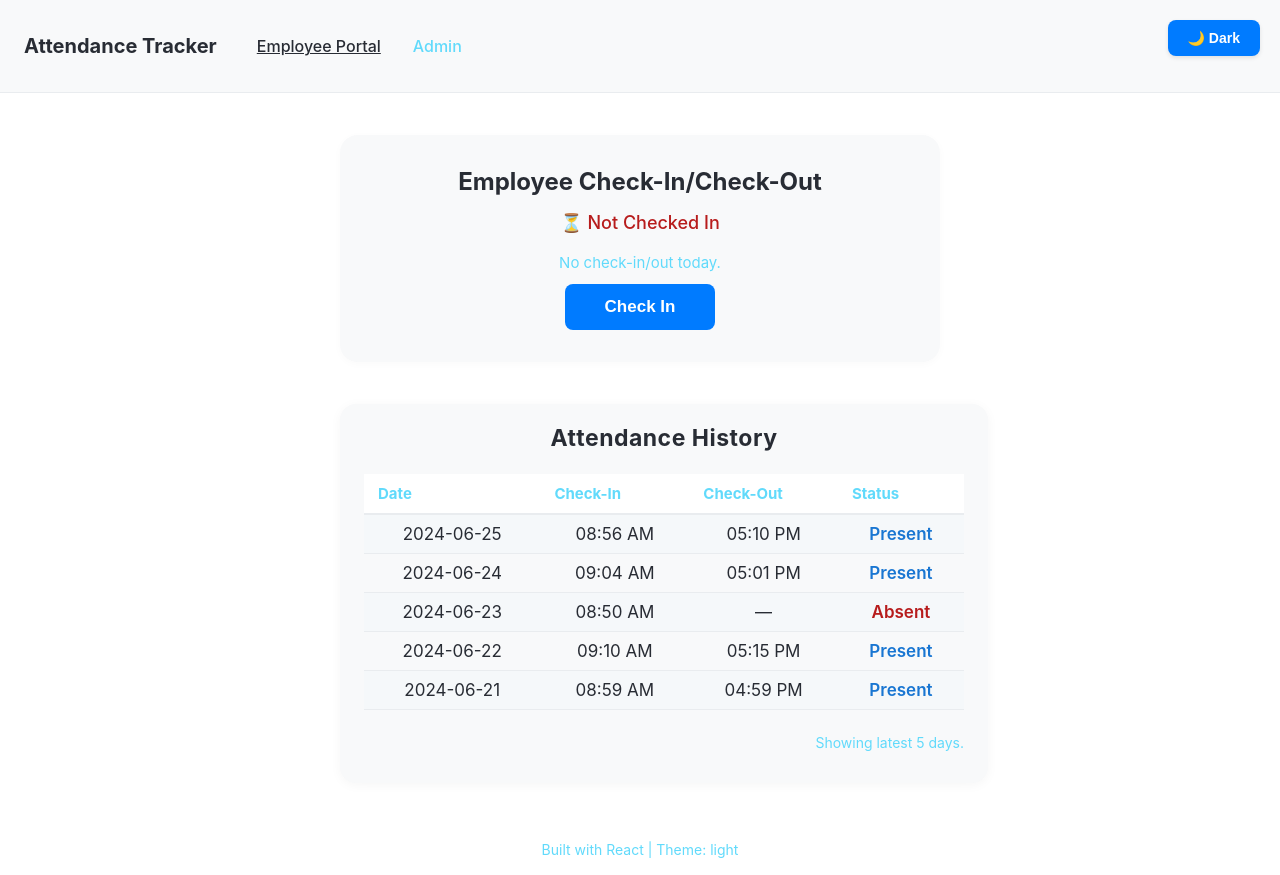
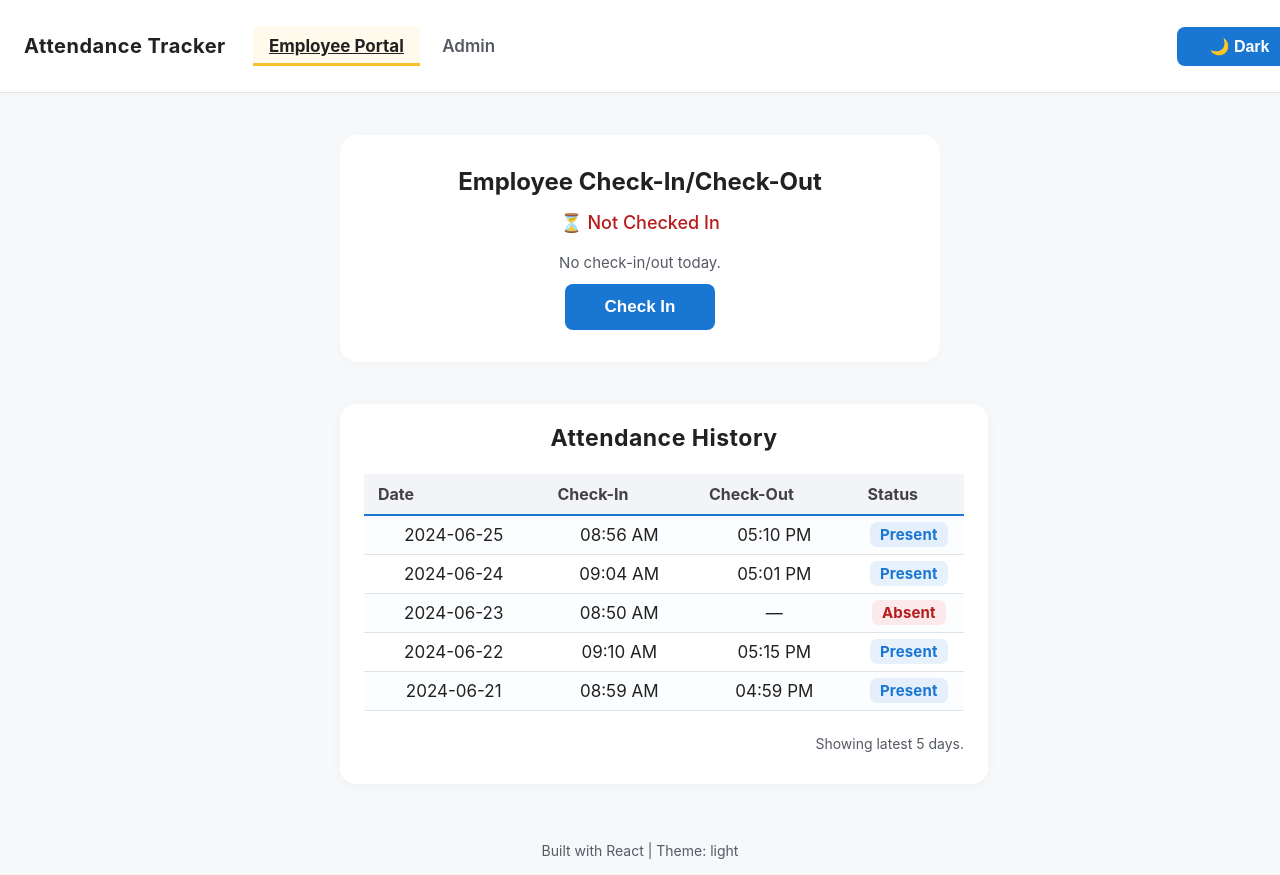
Before and after one commit to Workflow-Manager-admin/attendtrack-110575-4d5af8ed, a React (Create React App) app in the folder attendance_frontend/: page / in a window 1280 px wide. Shown: the top 875 px of the page. Built offline with nearby package versions, Linux system fonts and the light colour scheme.

Commit message:
CheckPoint - cg7c666613

```diff
--- a/attendance_frontend/src/App.css
+++ b/attendance_frontend/src/App.css
@@ -1,24 +1,62 @@
 /* CSS Variables for Theme Management */
 :root {
   /* Light theme colors */
-  --bg-primary: #ffffff;
-  --bg-secondary: #f8f9fa;
-  --text-primary: #282c34;
-  --text-secondary: #61dafb;
-  --border-color: #e9ecef;
-  --button-bg: #007bff;
-  --button-text: #ffffff;
+  --color-primary: #1976d2;
+  --color-secondary: #424242;
+  --color-accent: #fbc02d;
+
+  --bg-primary: #f6f8fa;
+  --bg-secondary: #ffffff;
+  --surface: #f9fafb;
+  --text-primary: #212121;
+  --text-secondary: #555a63;
+  --text-muted: #7a7a7a;
+  --text-highlight: var(--color-primary);
+
+  --border-color: #e0e3e7;
+  --button-bg: var(--color-primary);
+  --button-text: #fff;
+  --button-accent-bg: var(--color-accent);
+  --button-accent-text: #393300;
+  --navbar-bg: #ffffff;
+  --navbar-link: var(--color-primary);
+
+  --admin-sidenav-bg: #f3f4f6;
+  --admin-sidenav-active-bg: var(--color-primary);
+  --admin-sidenav-active-text: #fff;
+  --admin-sidenav-text: var(--color-secondary);
+  --table-header-bg: #f2f4f7;
+  --table-header-text: var(--color-secondary);
+
+  --shadow: 0 2px 12px rgba(33, 33, 33, 0.06);
+  --shadow-light: 0 1px 7px rgba(33,33,33,0.03);
 }
 
 [data-theme="dark"] {
-  /* Dark theme colors */
-  --bg-primary: #1a1a1a;
-  --bg-secondary: #282c34;
-  --text-primary: #ffffff;
-  --text-secondary: #61dafb;
-  --border-color: #404040;
-  --button-bg: #0056b3;
-  --button-text: #ffffff;
+  /* Optional: Slightly darker look, but still prioritizing brand colors */
+  --bg-primary: #23272c;
+  --bg-secondary: #24292f;
+  --surface: #1a1e23;
+  --text-primary: #f4f6f9;
+  --text-secondary: #adb5bd;
+  --text-muted: #888;
+  --text-highlight: var(--color-accent);
+
+  --border-color: #32374d;
+  --button-bg: var(--color-primary);
+  --button-text: #fff;
+  --button-accent-bg: var(--color-accent);
+  --button-accent-text: #231e00;
+  --navbar-bg: #20252b;
+  --navbar-link: var(--color-accent);
+  --admin-sidenav-bg: #23272c;
+  --admin-sidenav-active-bg: var(--color-accent);
+  --admin-sidenav-active-text: #23272c;
+  --admin-sidenav-text: #adb5bd;
+  --table-header-bg: #21242a;
+  --table-header-text: #fbc02d;
+  --shadow: 0 2px 12px rgba(33, 33, 33, 0.25);
+  --shadow-light: 0 1px 7px rgba(33,33,33,0.11);
 }
 
 .App {
@@ -59,21 +97,60 @@
 }
 
 /* Navigation Styles */
+.main-header {
+  background: var(--navbar-bg);
+  min-height: 56px;
+  box-shadow: var(--shadow-light);
+}
+
+.main-header .logo {
+  color: var(--color-primary);
+  letter-spacing: 0.5px;
+  font-size: 22px;
+}
+
+.main-header nav {
+  display: flex;
+}
+
 .main-header .nav-link {
-  font-size: 16px;
-  font-weight: 500;
-  transition: color 0.2s;
+  font-size: 17px;
+  font-weight: 600;
+  padding: 0 1.1rem;
+  color: var(--color-secondary);
+  text-decoration: none;
+  border-radius: 5px 5px 0 0;
+  background: none;
+  transition: all 0.22s cubic-bezier(.4,0,.2,1);
+  margin: 0 0.2rem;
+  line-height: 40px;
+  outline: none;
+  cursor: pointer;
+  position: relative;
+}
+
+.main-header .nav-link.active,
+.main-header .nav-link[aria-current="page"],
+.main-header .nav-link[style*="underline"] {
+  color: var(--color-primary);
+  background: rgba(25,118,210,0.08);
+  box-shadow: inset 0 -3px 0 var(--color-accent);
+  text-decoration: none;
 }
 
 .main-header .nav-link:hover {
-  opacity: 0.85;
+  color: var(--color-accent);
+  background: rgba(251,192,45,0.09);
   text-decoration: underline;
+  box-shadow: none;
 }
 
 .admin-sidenav .admin-side-link.active,
 .main-header .nav-link[style*="underline"]  {
-  color: var(--button-bg);
+  color: var(--color-accent);
+  background: rgba(251,192,45,0.09);
   text-decoration: underline;
+  font-weight: 700;
 }
 
 /* Admin dashboard layout */
@@ -81,39 +158,144 @@
   min-height: 100vh;
 }
 
+.admin-sidenav {
+  background: var(--admin-sidenav-bg);
+  border-right: 2.5px solid var(--border-color);
+  min-width: 220px;
+  height: 100%;
+  box-shadow: -2px 0 14px -9px rgba(66,66,66,0.025);
+}
+
+.admin-sidenav .admin-side-link {
+  color: var(--admin-sidenav-text);
+  font-size: 17px;
+  font-weight: 600;
+  text-decoration: none;
+  padding: 0.6rem 1rem;
+  border-radius: 7px;
+  margin-bottom: 0.35rem;
+  transition: all 0.19s cubic-bezier(.4,0,.2,1);
+  display: block;
+}
+
+.admin-sidenav .admin-side-link.active {
+  background: var(--admin-sidenav-active-bg);
+  color: var(--admin-sidenav-active-text);
+  font-weight: 700;
+  box-shadow: 0 1px 7px rgba(33,33,33,0.045);
+}
+
+.admin-sidenav .admin-side-link:hover {
+  background: rgba(25,118,210,0.09);
+  color: var(--color-primary);
+  text-decoration: underline;
+}
+
+.btn,
 .theme-toggle {
-  position: absolute;
-  top: 20px;
-  right: 20px;
-  background-color: var(--button-bg);
+  background: var(--button-bg);
   color: var(--button-text);
   border: none;
   border-radius: 8px;
-  padding: 10px 20px;
-  font-size: 14px;
-  font-weight: 600;
+  font-size: 16px;
+  font-weight: 700;
+  box-shadow: 0 1px 6px rgba(25, 118, 210, 0.03);
+  padding: 10px 22px;
+  min-width: 125px;
   cursor: pointer;
-  transition: all 0.3s ease;
-  box-shadow: 0 2px 4px rgba(0, 0, 0, 0.1);
+  transition: background 0.2s, box-shadow 0.18s, color 0.17s;
+  outline: none;
+  margin: 0 2px;
 }
 
-.theme-toggle:hover {
-  transform: translateY(-2px);
-  box-shadow: 0 4px 8px rgba(0, 0, 0, 0.15);
-  opacity: 0.9;
+.btn:active,
+.theme-toggle:active {
+  background: var(--color-secondary);
+  color: var(--color-accent);
+  box-shadow: 0 0px 0 #1976d2;
 }
 
-.theme-toggle:active {
-  transform: translateY(0);
+.btn:hover,
+.theme-toggle:hover {
+  background: var(--button-accent-bg);
+  color: var(--button-accent-text);
+  box-shadow: 0 2px 12px rgba(251,192,45,0.11);
 }
 
-@keyframes App-logo-spin {
-  from {
-    transform: rotate(0deg);
-  }
-  to {
-    transform: rotate(360deg);
-  }
+.btn[disabled],
+.theme-toggle[disabled] {
+  background: #eee;
+  color: #bbb;
+  cursor: not-allowed;
+  opacity: 0.7;
+}
+
+/* Table styles */
+table {
+  font-family: inherit;
+  background: transparent;
+  border-spacing: 0;
+  width: 100%;
+}
+
+table thead tr {
+  background: var(--table-header-bg);
+  border-bottom: 2.5px solid var(--color-primary);
+}
+
+table thead th {
+  color: var(--color-secondary);
+  font-size: 16px;
+}
+
+table tbody tr {
+  background: none;
+  transition: background 0.13s;
+}
+
+table tbody tr:hover {
+  background: rgba(25,118,210,0.06);
+}
+
+.status-badge {
+  font-weight: 700;
+  letter-spacing: 0.01em;
+  padding: 3px 10px;
+  border-radius: 7px;
+  font-size: 15px;
+  display: inline-block;
+}
+
+.status-present {
+  background: rgba(25,118,210,0.10);
+  color: var(--color-primary);
+}
+
+.status-absent {
+  background: rgba(251,60,60,0.10);
+  color: #b71c1c;
+}
+
+.status-late {
+  background: rgba(251,192,45,0.19);
+  color: var(--color-accent);
+}
+
+/* Input styles for dashboard/forms */
+input, select {
+  border: 1.5px solid var(--border-color);
+  border-radius: 7px;
+  padding: 9px 13px;
+  background: var(--bg-secondary);
+  color: var(--text-primary);
+  font-size: 16px;
+  transition: border 0.14s;
+  margin-right: 3px;
+}
+
+input:focus, select:focus {
+  border: 1.5px solid var(--color-primary);
+  outline: none;
 }
 
 /* Responsive design for mobile */
@@ -124,4 +306,14 @@
     padding: 8px 16px;
     font-size: 12px;
   }
+  .admin-dashboard-layout {
+    flex-direction: column;
+  }
+  .admin-sidenav {
+    min-width: 100%;
+    padding: 0.8rem;
+  }
+  .admin-content {
+    padding: 1.1rem !important;
+  }
 }
--- a/attendance_frontend/src/components/AttendanceHistory.js
+++ b/attendance_frontend/src/components/AttendanceHistory.js
@@ -97,11 +97,17 @@ function AttendanceHistory() {
               <td style={{
                 ...tdStyle,
                 fontWeight: 600,
-                color: rec.status === "Present"
-                  ? "#1976d2"
-                  : "#b71c1c"
+                padding: "4px 0",
               }}>
-                {rec.status}
+                <span className={
+                  rec.status === "Present"
+                    ? "status-badge status-present"
+                    : rec.status === "Absent"
+                    ? "status-badge status-absent"
+                    : "status-badge"
+                }>
+                  {rec.status}
+                </span>
               </td>
             </tr>
           ))}
@@ -118,16 +124,17 @@ const thStyle = {
   padding: "10px 14px",
   textAlign: "left",
   fontWeight: 700,
-  color: "var(--text-secondary)",
-  fontSize: 15,
-  borderBottom: "2px solid var(--border-color)",
-  background: "transparent",
+  color: "var(--color-secondary)",
+  fontSize: 16,
+  borderBottom: "2px solid var(--color-primary)",
+  background: "var(--table-header-bg)",
 };
 
 const tdStyle = {
   padding: "9px 14px",
   color: "var(--text-primary)",
   fontSize: 17,
+  background: "transparent"
 };
 
 export default AttendanceHistory;
--- a/attendance_frontend/src/components/AttendanceReport.js
+++ b/attendance_frontend/src/components/AttendanceReport.js
@@ -179,9 +179,17 @@ function AttendanceReport() {
                 <td style={{
                   ...tdStyle,
                   fontWeight: 600,
-                  color: rec.status === "Present" ? "#388e3c" : "#b71c1c"
+                  padding: "4px 0"
                 }}>
-                  {rec.status}
+                  <span className={
+                    rec.status === "Present"
+                      ? "status-badge status-present"
+                      : rec.status === "Absent"
+                      ? "status-badge status-absent"
+                      : "status-badge"
+                  }>
+                    {rec.status}
+                  </span>
                 </td>
               </tr>
             ))}
@@ -211,16 +219,17 @@ const thStyle = {
   padding: "10px 16px",
   textAlign: "left",
   fontWeight: 700,
-  color: "var(--text-secondary)",
-  fontSize: 15,
-  borderBottom: "2px solid var(--border-color)",
-  background: "transparent"
+  color: "var(--color-secondary)",
+  fontSize: 16,
+  borderBottom: "2px solid var(--color-primary)",
+  background: "var(--table-header-bg)"
 };
 
 const tdStyle = {
   padding: "8px 16px",
   color: "var(--text-primary)",
-  fontSize: 17
+  fontSize: 17,
+  background: "transparent"
 };
 
 export default AttendanceReport;
```
Also changed, not shown: attendance_frontend/src/pages/AdminDashboard.js (+29 -12 lines).
